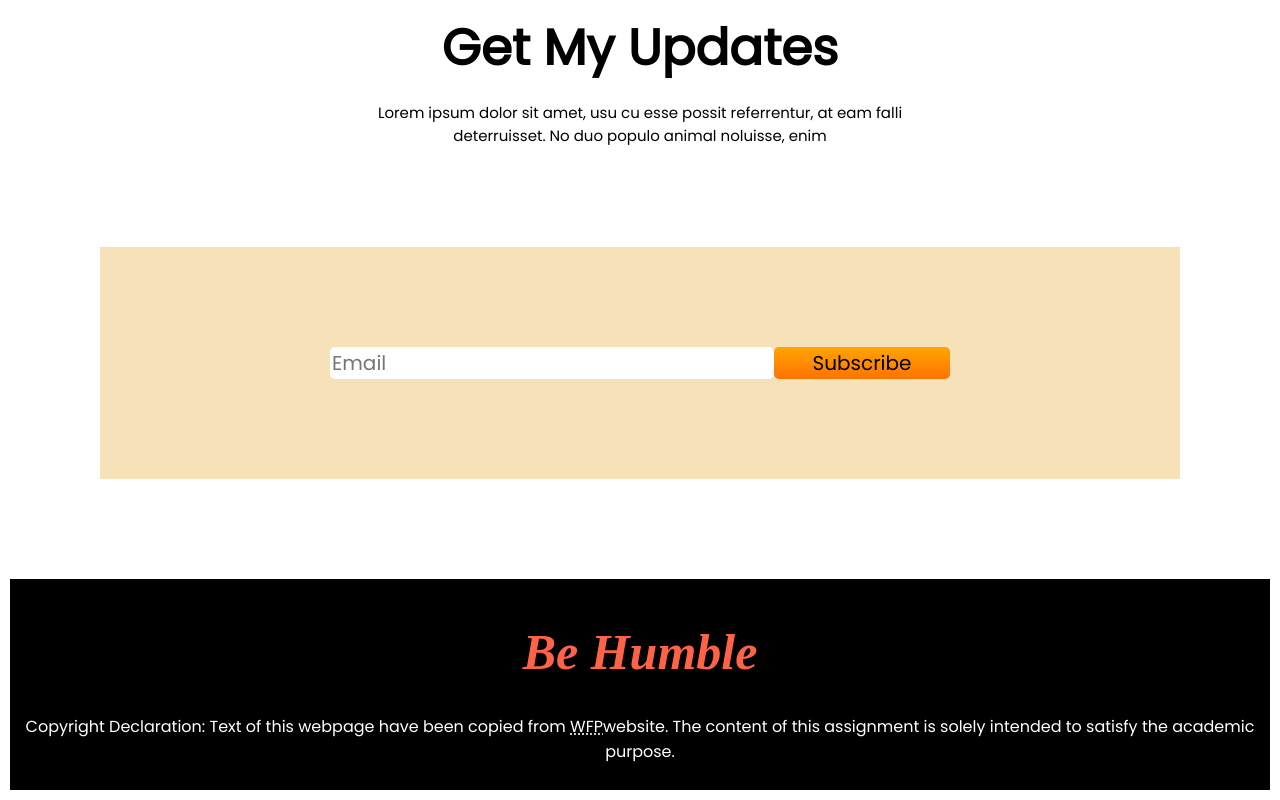
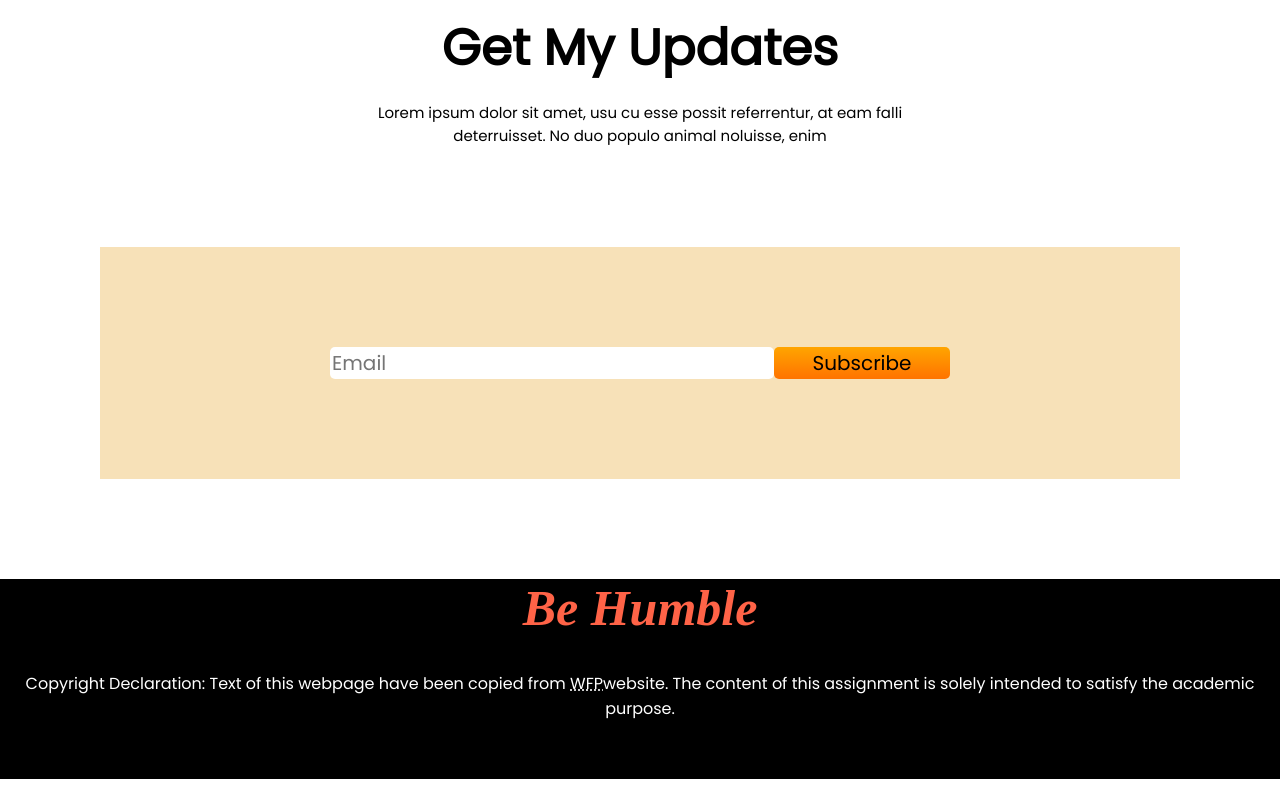
Before and after one commit to sharmaacode/assignment-01, a plain HTML site: page index.html in a window 1280 px wide. Shown: the part 2134-2934 px from the top of the page. After the commit the page ends 2913 px from the top, so only its background shows below. Drawn offline with Linux system fonts and the light colour scheme.

Commit message:
completed

```diff
--- a/style.css
+++ b/style.css
@@ -207,9 +207,10 @@ body {
 .footer-container {
     background-color: black;
     color: tomato;
-    padding: 10px;
-    margin: 10px;
+    padding: 0px;
+    margin: 0px;
     text-align: center;
+    height: 200px;
 }
 
 footer h1 {
```
